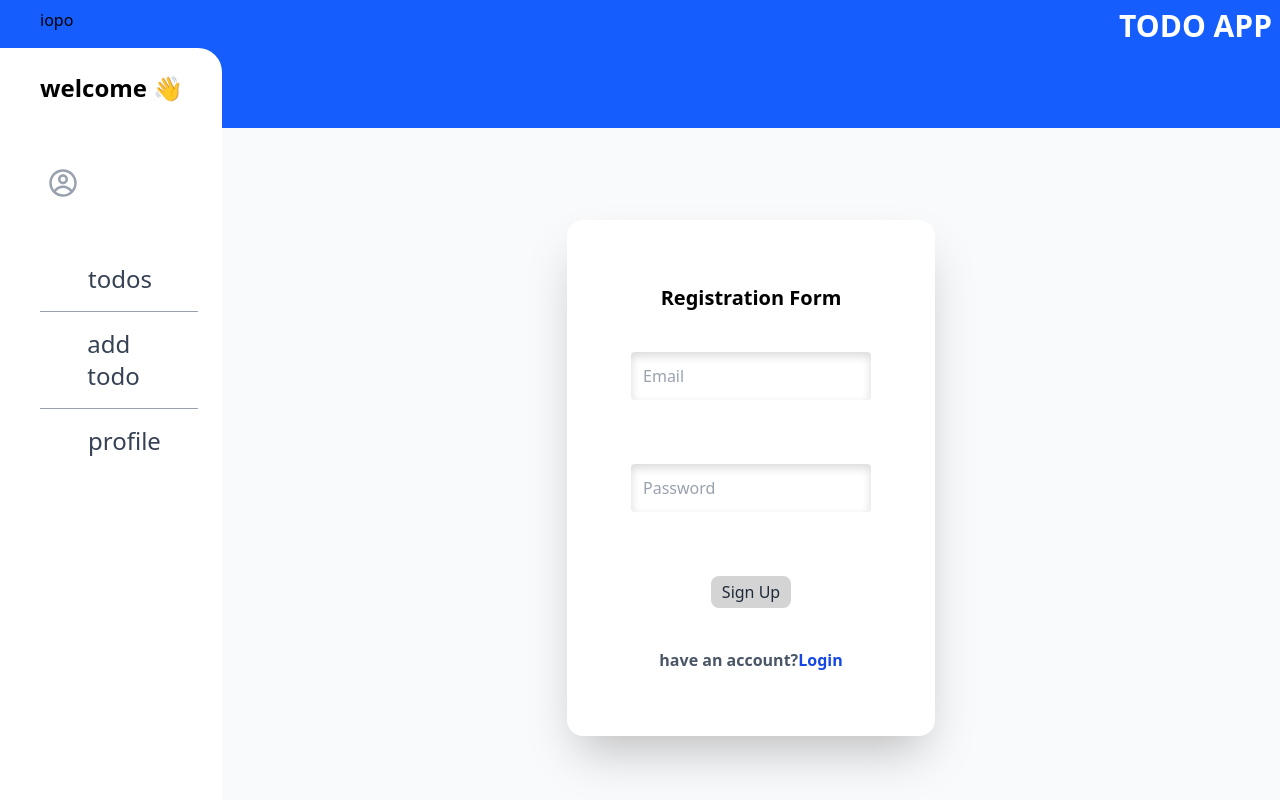
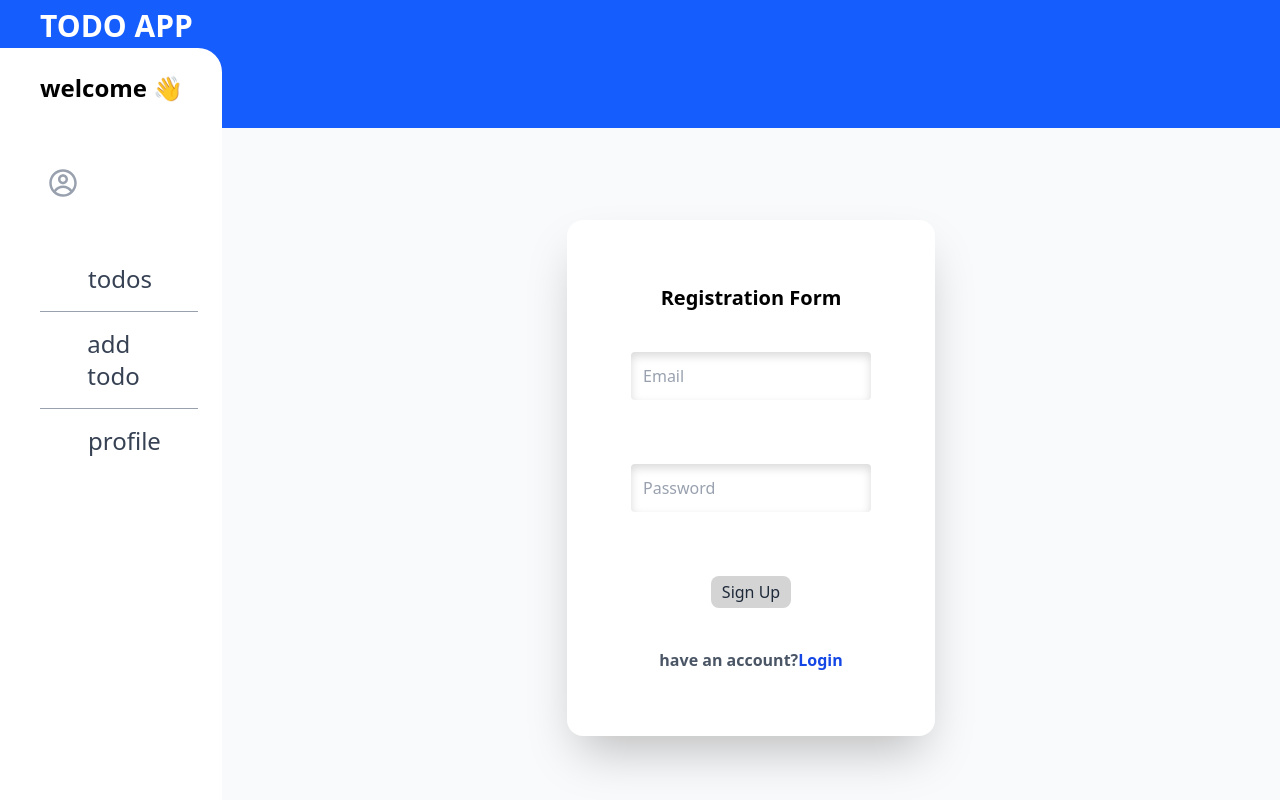
Before and after one commit to shahryar78f/todo-app, a Next.js app: page /signup in a window 1280 px wide. Built offline with nearby package versions, Linux system fonts and the light colour scheme; no server answers; some icons are missing.

Commit message:
feat: create a new layout component including navigation, user profile display, and authentication-dependent elements.

```diff
--- a/src/components/layout/page.tsx
+++ b/src/components/layout/page.tsx
@@ -23,7 +23,9 @@ function Layout({ children }: any) {
   return (
     <div className="hiden xl:block">
       <header className="flex justify-between ju items-center xl:items-start bg-blue-600 w-full xl:p-2 xl:pl-10 xl:h-32 h-16">
-        <div>iopo</div>
+        <div className=" xl:hidden">
+          <Icon icon="charm:menu-hamburger" className="text-white text-3xl"/>
+        </div>
         <p className="text-white text-3xl font-bold w-[85%] xl:w-fit text-center">TODO APP</p>
         {status === 'authenticated' && (
           <button
```
